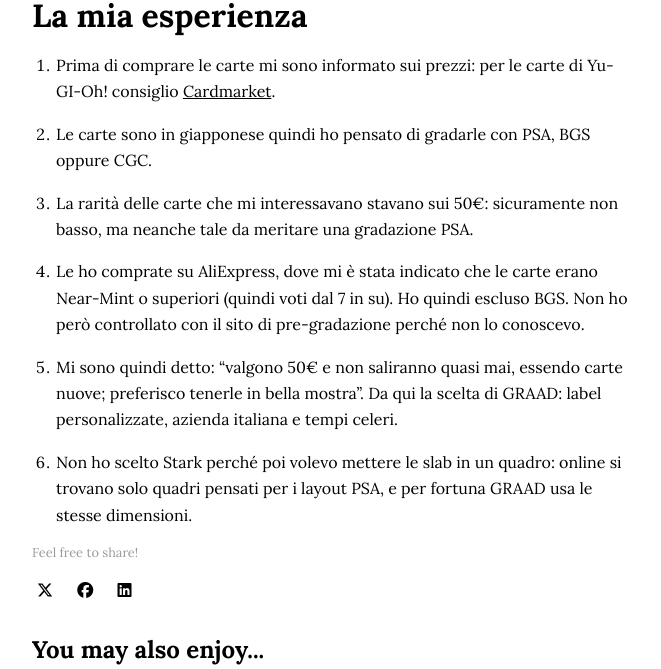
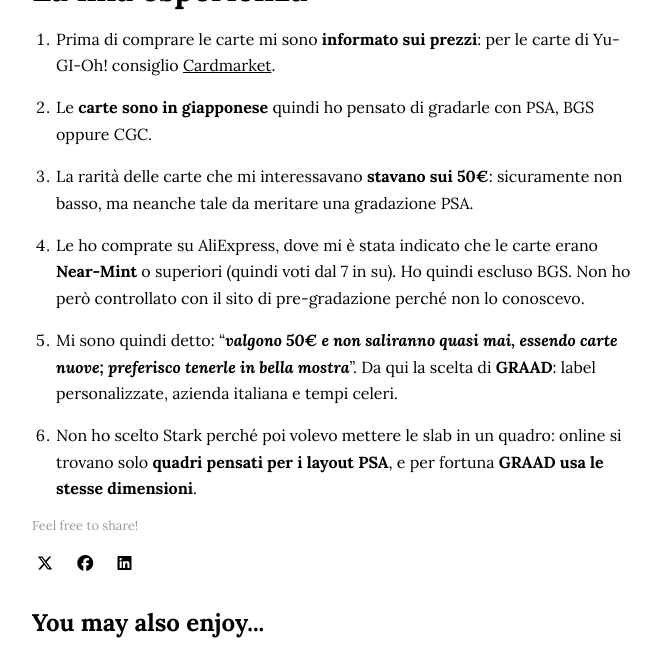
Before and after one commit to SimoneStrizzolo/simonestrizzolo.github.io, a Jekyll site: the page built from _posts/2026-06-02-gradare.md, in a window 1280 px wide and 900 px high, scrolled down 3831 px, cut to the strip 231-900 px from the top of the window. Shown: the whole strip, without its empty margins (308-969 px from the left). Built offline with Jekyll 4.4.1, drawn with Linux system fonts in a browser that asks for light colours; some of the changed text lies outside the part shown.

```diff
--- a/_posts/2026-06-02-gradare.md
+++ b/_posts/2026-06-02-gradare.md
@@ -59,7 +55,7 @@ Il grading è utile in due scenari distinti: **rivendita** e **collezione**.
 | ------------------------------------------------- | --------------------------------------------------------------------------------------------------------------------------------------------------------------------------------------- | ---------------------------------------------------------------------------- |
 | [PSA](https://www.psacard.com/)                   | - ✅ **E' lo standard mondiale**<br/>- Tempi lunghi e prezzi alti<br/>- In italia bisogna affidarsi ad intermediari                                                                      | - Carte di alto valore<br/>- Rivendibilità                                   |
 | [BGS](https://www.beckett.com/)                   | - ✅ Famosa per le **Black Label**, date alle carte con voto 10 in tutto (bordi, angoli ecc.)<br/>- Occhio: una BSG 9.5 è meno rivendibile di una PSA 9                                  | - Carte di alto valore<br/>- Solo se si è sicuri di ottenere la Black Label  |
-| [CGC](https://www.cgccards.com/)                  | - Famose sempre nel mercato internazionale<br/>- **Slab rigido e "premium"** rispetto alle altre case<br/>- Tempi di consegna minori                                                    | - Carte di medio valore<br/>- Slab premium                                   |
+| [CGC](https://www.cgccards.com/)                  | - Famose sempre nel mercato internazionale<br/>- ✅ **Slab rigido e "premium"** rispetto alle altre case<br/>- Tempi di consegna minori                                                  | - Carte di medio valore<br/>- Slab premium                                   |
 | [GRAAD](https://www.graad.eu/)                    | - Casa italiana che sta ottenendo successo in Europa<br/>- ✅ **Label con stile personalizzato** coerente con la carta<br/>- Lo slab ha le stesse dimensioni di PSA (135x80x6,35mm)<br/> | - Carte italiane di alto valore<br/>- Label personalizzato simile alla carta |
 | [AI Grading](https://aigrading.com/it/index.html) | - Casa italiana<br/>- ✅ **Slab molto più rigido e "premium"** rispetto alle altre case<br/>                                                                                             | - Carte italiane di medio valore<br/>- Slab premium                          |
 | [Stark Grading](https://starkgrading.it/)         | - Casa italiana<br/>- **Slab rigido e "premium"** simile a AIGrading<br/>- **Label con stile personalizzato** simile a GRAAD<br/>- Poco conosciuta                                      | - ✅ Label personalizzato ***e*** slab premium                                |
@@ -95,18 +91,16 @@ Il grading è utile in due scenari distinti: **rivendita** e **collezione**.
   </div>
 </div>
 
-
-
 # La mia esperienza
 
-1. Prima di comprare le carte mi sono informato sui prezzi: per le carte di Yu-GI-Oh! consiglio [Cardmarket](https://www.cardmarket.com/it/YuGiOh/Cards/Dark-Magician-the-Pharaohs-Servant/Versions).
+1. Prima di comprare le carte mi sono **informato sui prezzi**: per le carte di Yu-GI-Oh! consiglio [Cardmarket](https://www.cardmarket.com/it/YuGiOh/Cards/Dark-Magician-the-Pharaohs-Servant/Versions).
 
-2. Le carte sono in giapponese quindi ho pensato di gradarle con PSA, BGS oppure CGC.
+2. Le **carte sono in giapponese** quindi ho pensato di gradarle con PSA, BGS oppure CGC.
 
-3. La rarità delle carte che mi interessavano stavano sui 50€: sicuramente non basso, ma neanche tale da meritare una gradazione PSA.
+3. La rarità delle carte che mi interessavano **stavano sui 50€**: sicuramente non basso, ma neanche tale da meritare una gradazione PSA.
 
-4. Le ho comprate su AliExpress, dove mi è stata indicato che le carte erano Near-Mint o superiori (quindi voti dal 7 in su). Ho quindi escluso BGS. Non ho però controllato con il sito di pre-gradazione perché non lo conoscevo.
+4. Le ho comprate su AliExpress, dove mi è stata indicato che le carte erano **Near-Mint** o superiori (quindi voti dal 7 in su). Ho quindi escluso BGS. Non ho però controllato con il sito di pre-gradazione perché non lo conoscevo.
 
-5. Mi sono quindi detto: "valgono 50€ e non saliranno quasi mai, essendo carte nuove; preferisco tenerle in bella mostra". Da qui la scelta di GRAAD: label personalizzate, azienda italiana e tempi celeri.
+5. Mi sono quindi detto: "***valgono 50€ e non saliranno quasi mai, essendo carte nuove; preferisco tenerle in bella mostra***". Da qui la scelta di **GRAAD**: label personalizzate, azienda italiana e tempi celeri.
 
-6. Non ho scelto Stark perché poi volevo mettere le slab in un quadro: online si trovano solo quadri pensati per i layout PSA, e per fortuna GRAAD usa le stesse dimensioni.
+6. Non ho scelto Stark perché poi volevo mettere le slab in un quadro: online si trovano solo **quadri pensati per i layout PSA**, e per fortuna **GRAAD usa le stesse dimensioni**.
```
Also changed, not shown: other parts of _posts/2026-06-02-gradare.md (+2 -6 lines).
